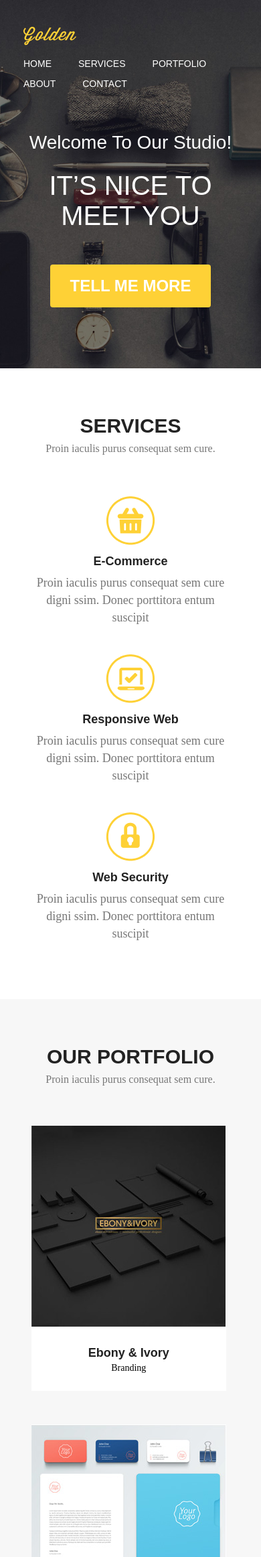
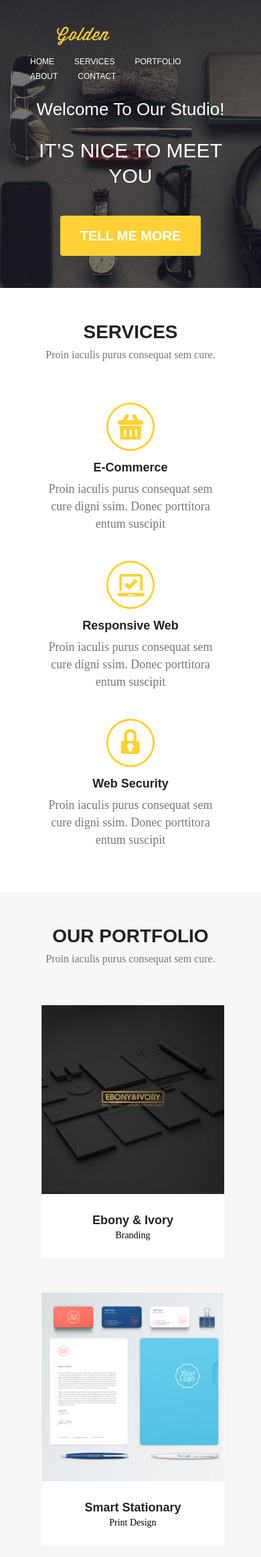
Before and after one commit to beznosikova/phpAcademy, a PHP site: page / in a window 390 px wide. Shown: the top 2325 px of the page at 67% size. Run offline with PHP 8.4, Linux system fonts and the light colour scheme.

Commit message:
Backend => added a short entry for the return value in function GetUserName Front => added @media for width: 320px, 480px

```diff
--- a/backEnd/cookies_sessions/1/index.php
+++ b/backEnd/cookies_sessions/1/index.php
@@ -25,10 +25,7 @@ function render(string $view, array $items = []) : string
 }
 function getUserName() : string
 {
-    if (!empty($_SESSION['userName']))
-        return $_SESSION['userName'];
-    else
-        return "";
+    return $_SESSION['userName'] ?? '';
 }
 function setUserName($inputName) : bool
 {
--- a/backEnd/cookies_sessions/2/index.php
+++ b/backEnd/cookies_sessions/2/index.php
@@ -30,11 +30,7 @@ function render(string $view, array $items = []) : string
 
 function getUserName() : string
 {
-
-    if (!empty($_SESSION['userName']))
-        return $_SESSION['userName'];
-    else
-        return "";
+    return $_SESSION['userName'] ?? '';
 }
 
 function setUserName($inputName) : bool
--- a/frontEnd/layouts/first/css/style.css
+++ b/frontEnd/layouts/first/css/style.css
@@ -431,8 +431,10 @@ h5.title {
 }
 
 @media screen and (max-width: 768px) {
-	.container { width: 320px;}
-	.nav {line-height: 30px;}
+	.container { width: 440px;}
+	.logo { margin-left: 40px;}
+	.nav { line-height: 30px;}
+	.nav li { margin-right: 30px;}
 	#home {
 		height: 550px;
 	    padding-top: 200px;
@@ -456,11 +458,9 @@ h5.title {
 	#portfolio, #team {padding: 70px 0;}
 	#team {margin:70px 0;}
 	.portfolio__wrap__item {
-		width: 42.7%;
-		margin-right: 3.65%;
-		margin-left: 3.65%;
+		width: 290px;
+		margin-left: 75px;
 	}
-	.portfolio__wrap__item {width: 91%;}
 	.portfolio__wrap__item:nth-last-child(2){margin-bottom: 50px;}
 	.about__item__img img, .about__link {
 	    width: 150px;
@@ -507,9 +507,92 @@ h5.title {
 	}
 	#copyright .social {
 	    margin-top: 20px;
-	    margin-left: 20px;
+	    margin-left: 120px;
 	    float: left;
 	    margin-bottom: 20px;
 	}
 	#message .btn {width: 90%;}
 }
+
+@media screen and (max-width: 480px) {
+	.container { width: 300px;}
+	.nav {line-height: 22px;}
+	.nav a {font: 12px Arial, sans-serif;}
+
+	#home {
+		height: 430px;
+	    padding-top: 150px;
+	}
+	#home h3 {font: 26px/26px Arial, sans-serif;}
+	#home h1 {
+		font: 30px/38px Arial, sans-serif;
+		margin-bottom: 40px;
+	}
+	.btn {font: bold 20px/20px Arial, sans-serif;}
+	.box {margin: 50px 0;}
+	#portfolio, #team {padding: 50px 0;}
+
+	.about__wrap	{margin-top: 30px;}
+	#portfolio, #team {padding: 50px 0;}
+	#team {margin:50px 0;}
+
+	.portfolio__wrap__item img{width: 273px;}
+ 	.portfolio__wrap__item {
+		width: 91%;
+		margin-right: 3.65%;
+		margin-left: 5.65%;
+	}
+	.portfolio__wrap__item:nth-last-child(2){margin-bottom: 50px;}
+
+	.about__item__img img, .about__link {
+	    width: 150px;
+	    height: 150px;
+	}
+	.about__item__img,
+	.about__item__text {
+		padding: 0;
+		width: 100%;
+	}
+
+	.about__item__img:after,
+	.about__item__text:after
+	 {
+		content: " ";
+		height: 45px;
+		width: 3px;
+		background: #f1f1f1;
+		display: block;
+		margin: 0 auto;
+	}
+	.about__link {
+		font: bold 14px/18px Arial, sens-serif;
+		padding: 35px 30px;
+	}
+
+	h2.title {
+		font: bold 28px/31px Arial, sans-serif;
+	}
+
+	.team__wrap__item img{
+		width: 200px;
+	    height: 200px;
+	}
+	.brand__wrap a {margin: 20px 20px;}
+	#copyright .social {
+	    margin-left: 45px;
+	}
+	#message .btn {width: 90%;}
+}
+
+@media screen and (max-width: 320px) {
+	.container { width: 280px;}
+	#header .nav{ margin-left: 20px;}
+
+	#home h3 {font: 22px/26px Arial, sans-serif;}
+	#home h1 {
+		font: 25px/38px Arial, sans-serif;
+		margin-bottom: 30px;
+	}
+	h2.title {font: bold 23px/23px Arial, sans-serif;}
+	.portfolio__wrap__item img{width: 253px;}
+}
--- a/frontEnd/layouts/first/index.html
+++ b/frontEnd/layouts/first/index.html
@@ -2,6 +2,8 @@
 <html lang="en">
 <head>
 	<meta charset="UTF-8">
+    <meta name="viewport"
+          content="width=device-width, user-scalable=no, initial-scale=1.0, maximum-scale=1.0, minimum-scale=1.0">
 	<link rel="stylesheet" href="css/reset.css">
 	<link rel="stylesheet" href="css/style.css">
 	<title>Document</title>
```
